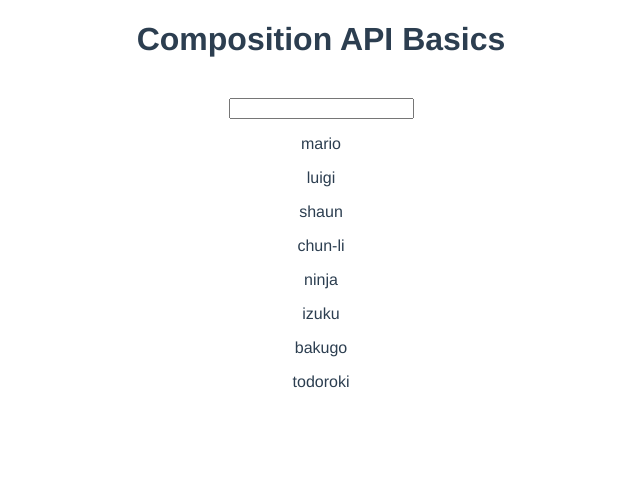
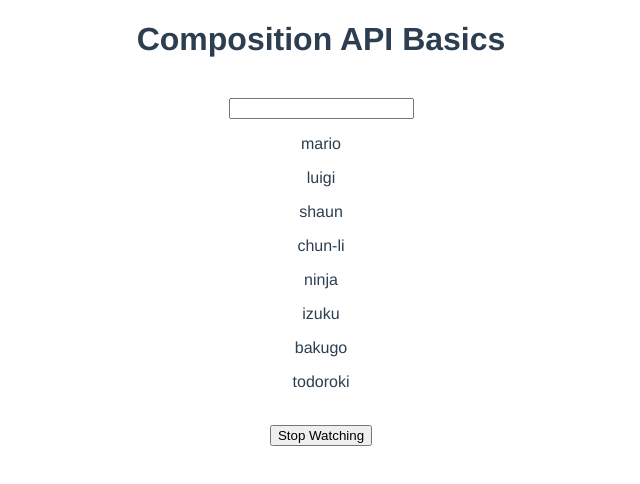
Before and after one commit to izuku152/Vue_CompositionAPI, a Vue app: page / in a window 1280 px wide. Shown: the top 484 px of the page, without its empty margins (319-959 px from the left). Built offline with nearby package versions, Linux system fonts and the light colour scheme.

Commit message:
Watch & Watch Effect

```diff
--- a/src/views/Home.vue
+++ b/src/views/Home.vue
@@ -4,12 +4,14 @@
     <br />
     <input type="text" v-model="search" />
     <br />
-    <p v-for="name in filteredNames" :key="name">{{ name }}</p>
+    <p v-for="name in names" :key="name">{{ name }}</p>
+    <br />
+    <button @click="handleClick">Stop Watching</button>
   </div>
 </template>
 
 <script>
-import { computed, ref } from "vue";
+import { computed, ref, watch, watchEffect } from "vue";
 export default {
   name: "Home",
   setup() {
@@ -24,14 +26,26 @@
       "bakugo",
       "todoroki",
     ]);
-    // We have to import computed first
-    // Computed function accepts a function which should returns a value
-    // How to filter an array based on search value
-    const filteredNames = computed(() => {
-      return names.value.filter((name) => name.includes(search.value));
+    // Watch only runs when something happens to search
+    const stopWatch = watch(search, () => {
+      console.log("Watch funtion Ran");
+    });
+    // Watch Effect runs whenever component loads for the first time or in this case when th setup first loaded
+    // It will start whenever the value of search changes
+    // WatchEffect is mostly used to get data from database
+    // lets say whenever ID changes it feteches data from database
+    const stopEffect = watchEffect(() => {
+      console.log("Watch Effect Ran", search.value);
     });
 
-    return { search, names, filteredNames };
+    const handleClick = () => {
+      stopWatch();
+      stopEffect();
+    };
+
+    // What if you want them to stop watching after some condition is true
+    // Just assign thees functions to a variable and call it
+    return { search, names, handleClick };
   },
 };
 </script>
```
